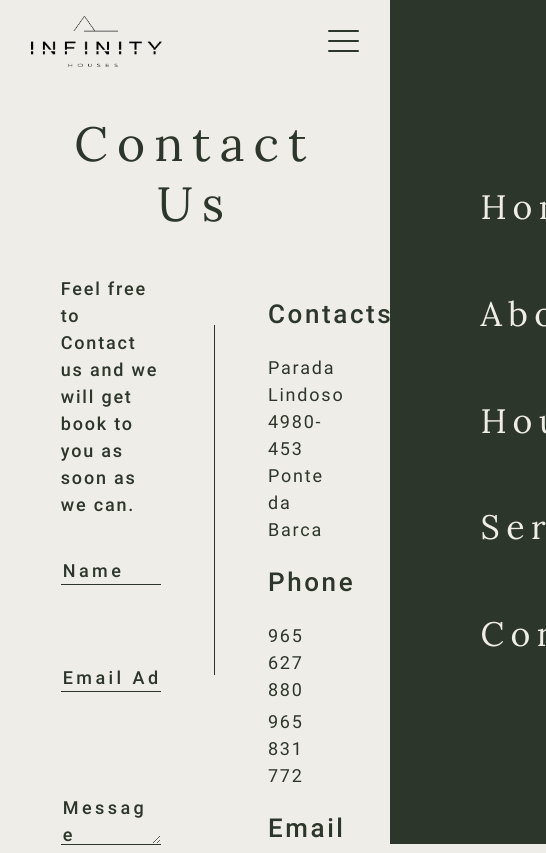
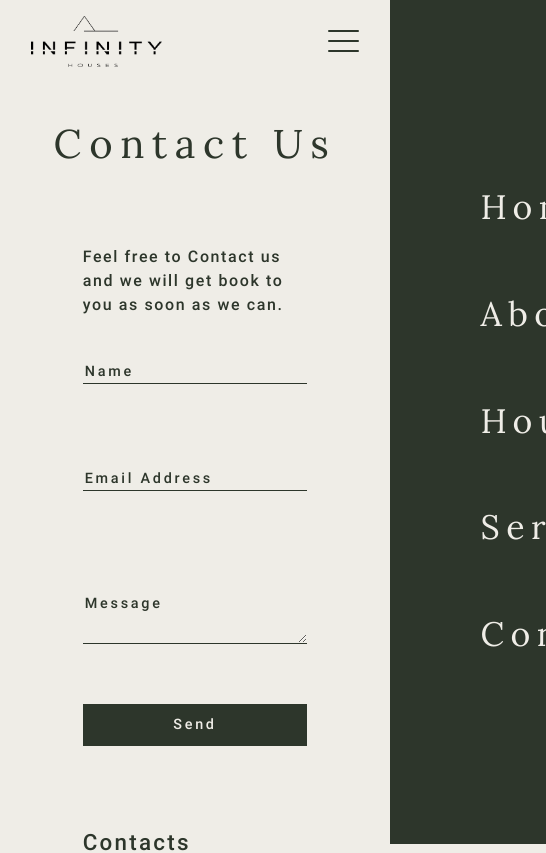
Before and after one commit to webCreativeDev/infinityHouses, a Vue app: page /contacts in a window 390 px wide. Shown: the top 853 px of the page, 546 px wide, since content can reach past the window. Built offline with nearby package versions, Linux system fonts and the light colour scheme; what v-calendar would draw is missing.

Commit message:
refactored contacts

```diff
--- a/package.json
+++ b/package.json
@@ -7,6 +7,7 @@
     "preview": "vite preview --port 5050"
   },
   "dependencies": {
+    "@emailjs/browser": "^3.6.2",
     "@fullcalendar/core": "^5.11.0",
     "@fullcalendar/vue3": "^5.11.1",
     "@popperjs/core": "^2.11.5",
--- a/src/assets/styles/contacts.css
+++ b/src/assets/styles/contacts.css
@@ -2,7 +2,7 @@
     width: 100%;
     text-align: center;
     font-family: LoraRegular;
-    font-size: 64px;
+    font-size: clamp(2.5rem, -0.875rem + 6vw, 4rem) !important;
     letter-spacing: 00.19em;
     color: var(--vt-c-dark-green);
     line-height: 60px;
@@ -15,13 +15,13 @@
     min-height: 90vh;
 }
 .contacts-comp{
-    margin: 40px 0px 100px 0px;
+    margin:40px auto 100px auto;
     position: relative;
 }
 .contacts-comp .borderRight{
     border-right: 1px solid var(--vt-c-dark-green);
     height: 100%;
-    min-height:350px ;
+    min-height:350px;
     margin: 50px 0px;
 }
 form{
@@ -39,19 +39,19 @@ form{
 }
 input::placeholder{
     font-family: RobotoMedium;
-    font-size: 18px;
+    font-size: clamp(0.9rem, -0.875rem + 6vw, 1.2rem) !important;
     letter-spacing: 00.19em;
     color: var(--vt-c-dark-green);
 }
 textarea::placeholder{
     font-family: RobotoMedium;
-    font-size: 18px;
+    font-size: clamp(0.9rem, -0.875rem + 6vw, 1.2rem) !important;
     letter-spacing: 00.19em;
     color: var(--vt-c-dark-green);
 }
 input[type="submit"]{
     font-family: RobotoMedium;
-    font-size: 18px;
+    font-size: clamp(0.9rem, -0.875rem + 6vw, 1.2rem) !important;
     letter-spacing: 00.19em;
     color: var(--vt-c-bege);
 }
@@ -78,14 +78,14 @@ input[type="submit"]{
 
 .text{
     font-family: RobotoMedium;
-    font-size: 18px;
+    font-size:  clamp(1rem, -0.875rem + 6vw, 1.4rem) !important;
     width: 100%;
     letter-spacing: 00.1em;
     color: var(--vt-c-dark-green);
 }
 .text-{
     font-family: RobotoRegular;
-    font-size: 18px;
+    font-size: clamp(0.9rem, -0.875rem + 6vw, 1.2rem) !important;
     width: 100%;
     letter-spacing: 00.1em;
     color: var(--vt-c-dark-green);
@@ -93,9 +93,19 @@ input[type="submit"]{
 }
 .h1-{
     font-family: RobotoMedium;
-    font-size: 26px;
+    font-size: clamp(1.4rem, -0.875rem + 6vw, 1.8rem) !important;
     width: 100%;
     letter-spacing: 00.1em;
     color: var(--vt-c-dark-green);
     margin: 20px 0px;
 }
+.form{
+    margin: 30px 0px;
+}
+
+@media only screen and (max-width: 1200px) {
+    .md-none{
+        display: none;
+    }
+
+  }
--- a/src/views/Contacts.vue
+++ b/src/views/Contacts.vue
@@ -2,34 +2,35 @@
   <div class="w80">
     <div class="page-title">Contact Us</div>
     <div class="row contacts-comp">
-      <div class="col-6">
+      <div class="col-12 col-xl-6 form">
         <div class="text">
           Feel free to Contact us and we will get book to you as soon as we can.
         </div>
-        <form>
+        <form ref="form" v-on:submit="sendEmail">
           <input
-            v-model="name"
             class="input-type-text"
             placeholder="Name"
+            name="from_name"
             type="text"
           />
           <input
-            v-model="email"
+            name="from_email"
             class="input-type-text"
             placeholder="Email Address"
             type="text"
           />
           <textarea
-            v-model="message"
+
+            name="message"
             class="input-type-message"
             placeholder="Message"
           ></textarea>
           <input class="input-type-button" type="submit" value="Send" />
         </form>
       </div>
-      <div class="col-2 borderRight"></div>
-      <div class="col-2"></div>
-      <div class="col-2">
+      <div class="col-xl-2 borderRight md-none"></div>
+      <div class="col-xl-2 md-none"></div>
+      <div class="col-12 col-xl-2 form">
         <div class="h1-">Contacts</div>
         <div class="text-">
           Parada Lindoso <br />
@@ -38,8 +39,8 @@
         </div>
 
         <div class="h1-">Phone</div>
-        <div class="text-"> 965 627 880</div>
-        <div class="text-"> 965 831 772</div>
+        <div class="text-">965 627 880</div>
+        <div class="text-">965 831 772</div>
 
         <div class="h1-">Email</div>
         <div class="text-">geral@rhcasasdecampo.com</div>
@@ -50,7 +51,29 @@
 </template>
 
 <script>
+import emailjs from '@emailjs/browser';
 import "../assets/styles/contacts.css";
 
-export default {};
+export default {
+  data() {
+    return {
+      serviceID: "service_35wff8h",
+      templateID: "template_zein85a",
+    };
+  },
+  methods: {
+    sendEmail(e) {
+      e.preventDefault();
+      emailjs.init("SZBS_NJRV38Kh0TLy");
+      emailjs.sendForm(this.serviceID, this.templateID,this.$refs.form,"SZBS_NJRV38Kh0TLy").then(
+        () => {
+          alert("Sent!");
+        },
+        (err) => {
+          alert(JSON.stringify(err));
+        }
+      );
+    }
+  },
+};
 </script>
```
Also changed, not shown: 1 other file (tests, documents, lock files or other folders).
